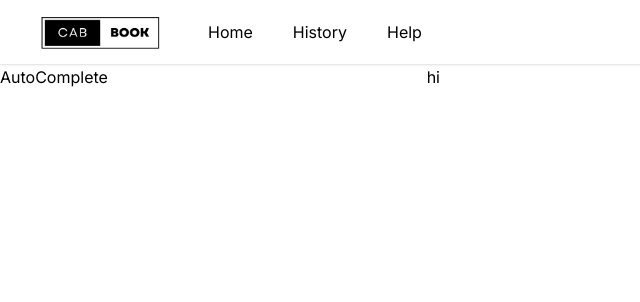
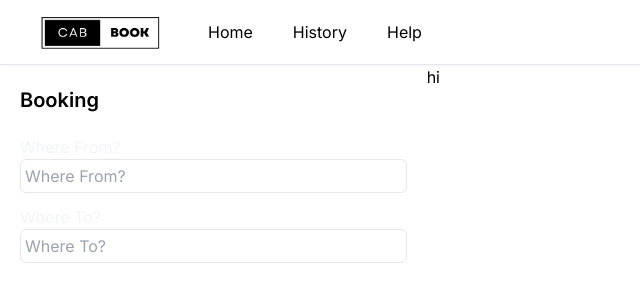
Before and after one commit to Pritam28877/cabbooking-app, a Next.js app: page / in a window 1280 px wide. Shown: the top 302 px of the page, without its empty margins (0-640 px from the left). Built offline with nearby package versions, Linux system fonts and the light colour scheme.

Commit message:
add the input fleds to the auto

```diff
--- a/components/Booking/AutoComplete.tsx
+++ b/components/Booking/AutoComplete.tsx
@@ -1,9 +1,30 @@
-import React from 'react'
+import React from "react";
 
 const AutoComplete = () => {
   return (
-    <div>AutoComplete</div>
-  )
-}
+    <div className="mt-5">
+      <div>
+        <label htmlFor="" className="text-gray-100">
+          Where From?
+        </label>
+        <input
+          type="text"
+          placeholder="Where From?"
+          className="bg-white p-1 border-[1px] w-full rounded-md outline-none focus:ring-2 focus:ring-blue-400"
+        />
+      </div>
+      <div className="mt-3">
+        <label htmlFor="" className="text-gray-100">
+          Where To?
+        </label>
+        <input
+          type="text"
+          placeholder="Where To?"
+          className="bg-white p-1 border-[1px] w-full rounded-md outline-none focus:ring-2 focus:ring-blue-400"
+        />
+      </div>
+    </div>
+  );
+};
 
-export default AutoComplete
+export default AutoComplete;
--- a/components/Booking/Booking.tsx
+++ b/components/Booking/Booking.tsx
@@ -3,7 +3,8 @@ import AutoComplete from "./AutoComplete";
 
 const Booking = () => {
   return (
-    <div>
+    <div className="p-5">
+      <h1 className="text-[20px] font-semibold">Booking</h1>
       <AutoComplete />
     </div>
   );
```
